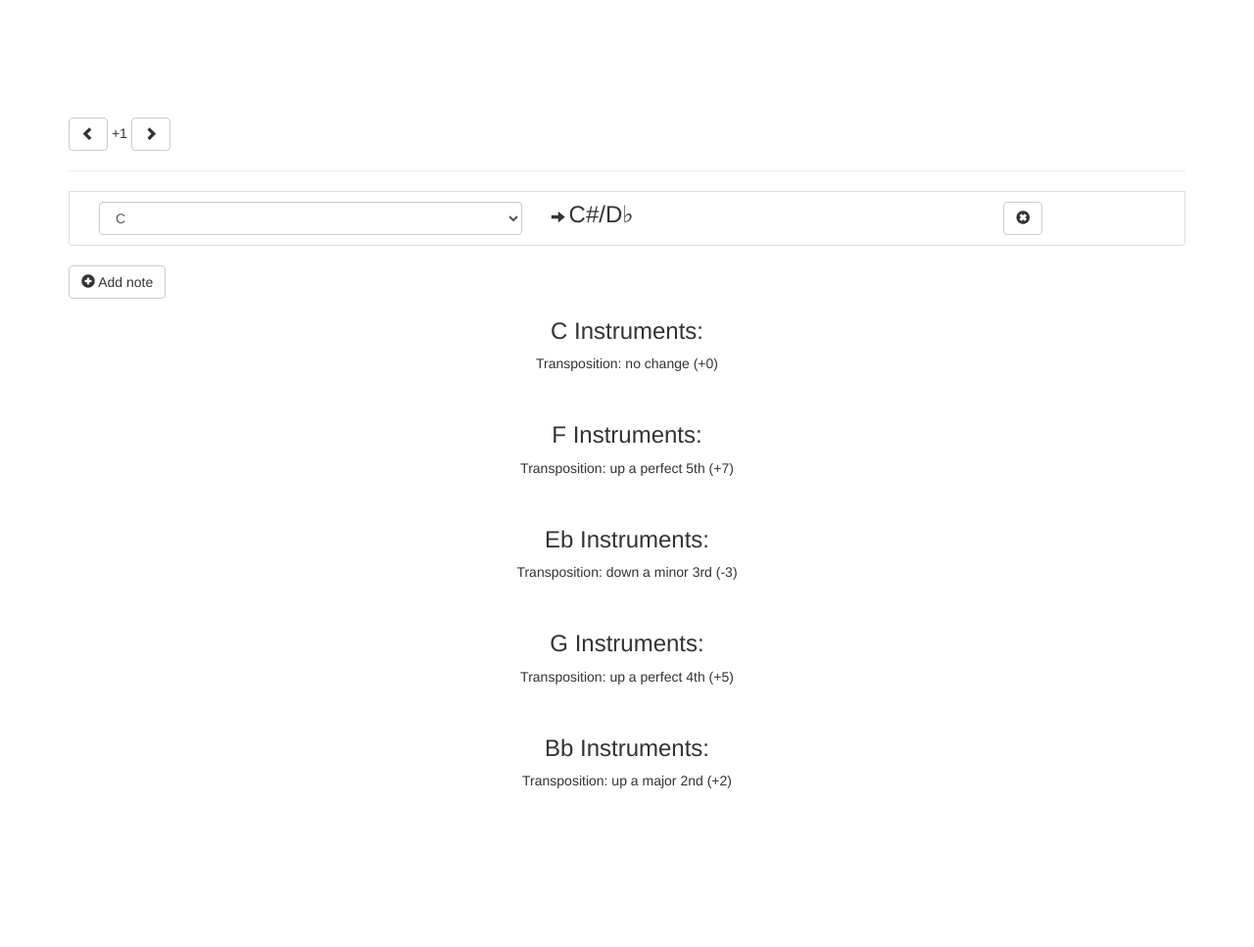
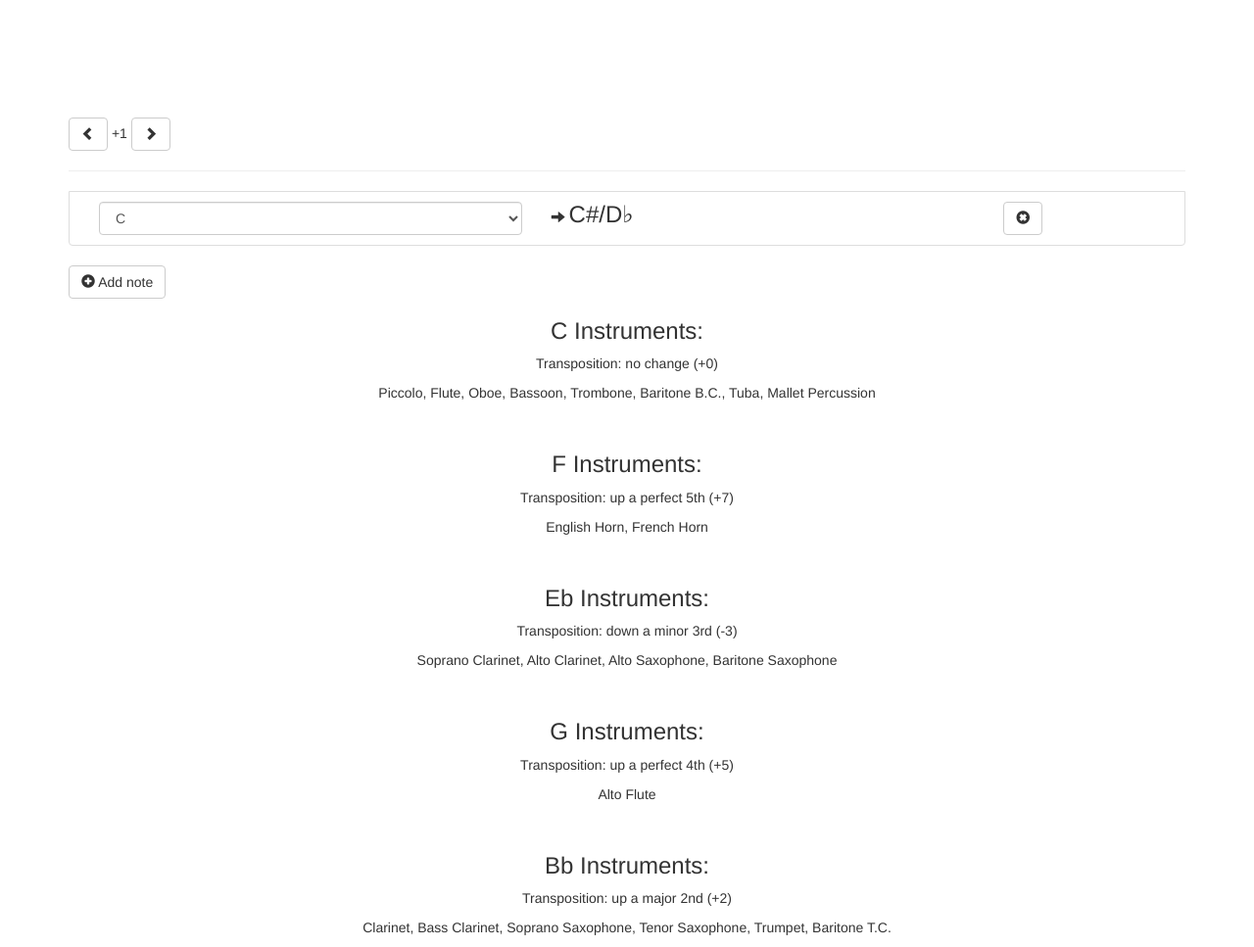
Before and after one commit to MurphyProductions/Transposer, a plain HTML site: page index.html in a window 1280 px wide. Shown: the whole page at 98% size. Before the commit the page ends 817 px from the top, so only its background shows below. Drawn offline with nearby package versions, Linux system fonts and the light colour scheme.

Commit message:
Update index.html

```diff
--- a/index.html
+++ b/index.html
@@ -122,18 +122,37 @@ handleBemol = function(note) {
 <div align="center">
 <h3>C Instruments:</h3>
 <p>Transposition: no change (+0)</p>
+<p>Piccolo,
+Flute, Oboe,
+Bassoon, Trombone,
+Baritone B.C.,
+Tuba,
+Mallet Percussion</p>
 <br>
 <h3>F Instruments:</h3>
 <p>Transposition: up a perfect 5th (+7)</p>
+<p>English Horn,
+French Horn</p>
 <br>
 <h3>Eb Instruments:</h3>
 <p>Transposition: down a minor 3rd (-3)</p>
+<p>Soprano Clarinet,
+Alto Clarinet,
+Alto Saxophone,
+Baritone Saxophone</p>
 <br>
 <h3>G Instruments:</h3>
 <p>Transposition: up a perfect 4th (+5)</p>
+<p>Alto Flute</p>
 <br>
 <h3>Bb Instruments:</h3>
 <p>Transposition: up a major 2nd (+2)</p>
+<p>Clarinet,
+Bass Clarinet,
+Soprano Saxophone,
+Tenor Saxophone,
+Trumpet,
+Baritone T.C.</p>
 </div>
 </body>
 </html>
```
